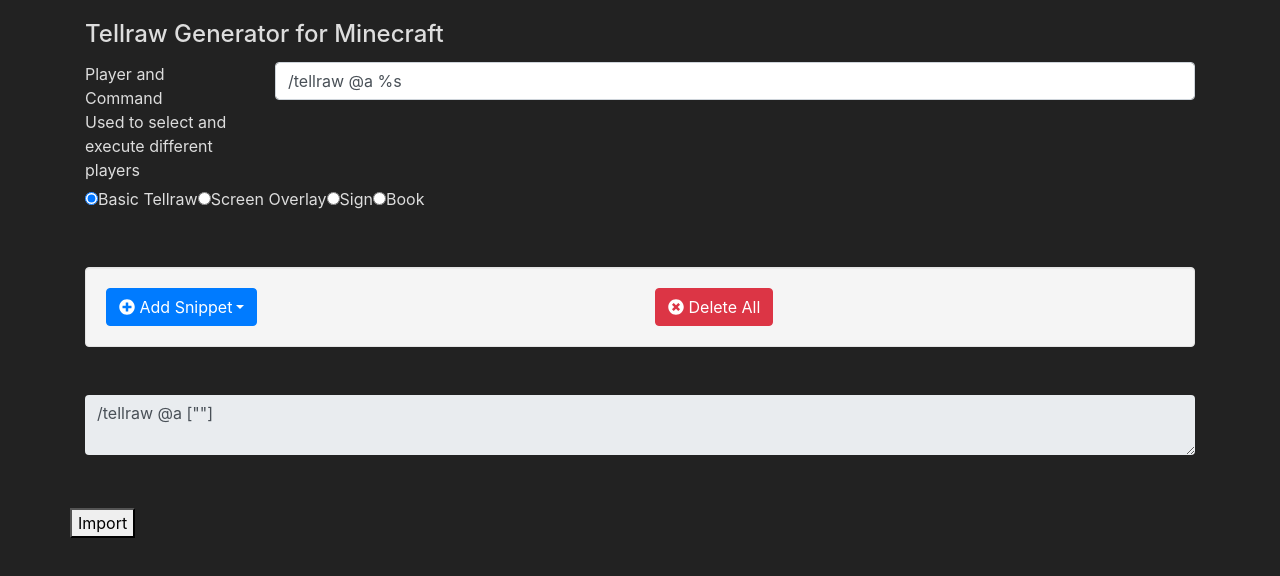
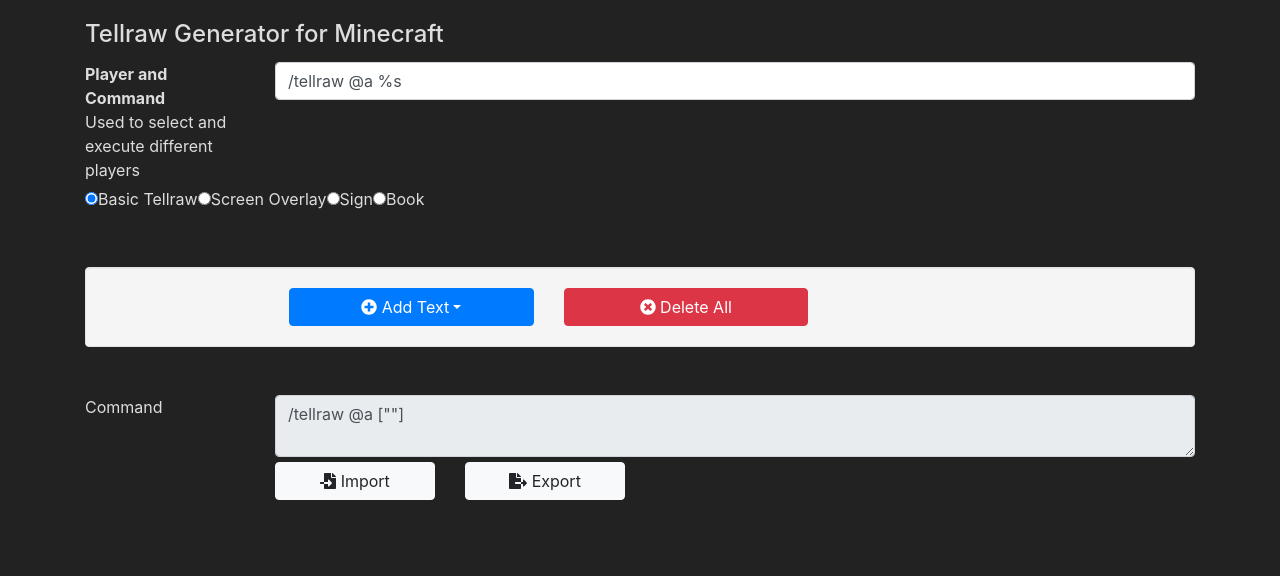
Before and after one commit to ezfe/tellraw, a React app: page / in a window 1280 px wide. Shown: the top 576 px of the page. Built offline with nearby package versions, Linux system fonts and the light colour scheme.

Commit message:
Added import/export button

```diff
--- a/src/classes/Snippets/SnippetTypes/PagebreakSnippet.ts
+++ b/src/classes/Snippets/SnippetTypes/PagebreakSnippet.ts
@@ -2,6 +2,10 @@
 
 export class PagebreakSnippet extends Snippet {
   id: string
+
+  // This is to allow detection of this snippet
+  // since it has no identifiable traits when
+  // serialized
   isPagebreak: boolean = true
 
   constructor(id: string = null) {
--- a/src/components/InlineSnippetController/InlineScoreboardObjectiveSnippetController.tsx
+++ b/src/components/InlineSnippetController/InlineScoreboardObjectiveSnippetController.tsx
@@ -1,6 +1,6 @@
 import * as React from "react";
 import { ScoreboardObjectiveSnippet } from "../../classes/Snippets/SnippetTypes/ScoreboardObjectiveSnippet";
-import { InlineEditButton } from "../InlineEditButton";
+import { InlineEditButton } from "./InlineEditButton";
 import { InlineSnippetControllerProps } from "./InlineSnippetController";
 
 export interface InlineScoreboardObjectiveSnippetControllerProps {
--- a/src/components/InlineSnippetController/InlineSelectorSnippetController.tsx
+++ b/src/components/InlineSnippetController/InlineSelectorSnippetController.tsx
@@ -1,6 +1,6 @@
 import * as React from "react";
 import { SelectorSnippet } from "../../classes/Snippets/SnippetTypes/SelectorSnippet";
-import { InlineEditButton } from "../InlineEditButton";
+import { InlineEditButton } from "./InlineEditButton";
 import { InlineSnippetControllerProps } from "./InlineSnippetController";
 
 export interface InlineSelectorSnippetControllerProps {
--- a/src/components/InlineSnippetController/InlineSnippetController.tsx
+++ b/src/components/InlineSnippetController/InlineSnippetController.tsx
@@ -9,7 +9,7 @@
 import { InlineScoreboardObjectiveSnippetController } from "./InlineScoreboardObjectiveSnippetController";
 import { InlineSelectorSnippetController } from "./InlineSelectorSnippetController";
 import { InlineTextSnippetController } from "./InlineTextSnippetController";
-import { InlineEditButton, InlineEditButtonAction } from "../InlineEditButton";
+import { InlineEditButton, InlineEditButtonAction } from "./InlineEditButton";
 import { MinecraftColorWell } from "../MinecraftColorWell";
 import { PagebreakSnippet } from "../../classes/Snippets/SnippetTypes/PagebreakSnippet";
 import { FontAwesomeIcon } from "@fortawesome/react-fontawesome";
--- a/src/components/InlineSnippetController/InlineTextSnippetController.tsx
+++ b/src/components/InlineSnippetController/InlineTextSnippetController.tsx
@@ -1,6 +1,6 @@
 import * as React from "react";
 import { TextSnippet } from "../../classes/Snippets/SnippetTypes/TextSnippet";
-import { InlineEditButton } from "../InlineEditButton";
+import { InlineEditButton } from "./InlineEditButton";
 import { InlineSnippetControllerProps } from "./InlineSnippetController";
 
 export interface InlineTextSnippetControllerProps {
--- a/src/components/SnippetCollection.tsx
+++ b/src/components/SnippetCollection.tsx
@@ -157,16 +157,16 @@
         }
 
         <div className="row">
-          <div className="col">
+          <div className="col-sm-3 offset-sm-2">
             <div className="dropdown">
-              <button className="btn btn-primary dropdown-toggle"
+              <button className="btn btn-primary btn-block dropdown-toggle"
                       type="button"
                       id="add-snippet-dropdown-button"
                       data-toggle="dropdown"
                       aria-haspopup="true"
                       aria-expanded="false">
 
-                <FontAwesomeIcon icon="plus-circle" /> Add Snippet
+                <FontAwesomeIcon icon="plus-circle" /> Add Text
               </button>
               <div className="dropdown-menu" aria-labelledby="add-snippet-dropdown-button">
                 <button className="dropdown-item" onClick={() => { this.startEditing(new TextSnippet(null)) }}>Text</button>
@@ -182,8 +182,8 @@
               </div>
             </div>
           </div>
-          <div className="col">
-            <button className="btn btn-danger"
+          <div className="col-sm-3">
+            <button className="btn btn-danger btn-block"
                     onClick={this.clearAllSnippets}>
               <FontAwesomeIcon icon="times-circle" /> Delete All
             </button>
--- a/src/components/Tellraw.tsx
+++ b/src/components/Tellraw.tsx
@@ -6,6 +6,7 @@
 import { SnippetCollection } from "./SnippetCollection";
 import { CommandType } from "../data/templates";
 import { loadState } from "../helpers/persistence";
+import { FontAwesomeIcon } from "@fortawesome/react-fontawesome";
 
 export interface TellrawProps {
 
@@ -47,6 +48,9 @@
     this.updateCustomCommand = this.updateCustomCommand.bind(this)
     this.updateCommandType = this.updateCommandType.bind(this)
 
+    this.importCommand = this.importCommand.bind(this)
+    this.exportCommand = this.exportCommand.bind(this)
+
     this.outputFieldRef = React.createRef();
   }
 
@@ -82,6 +86,18 @@
     this.recompile(null, null, type)
   }
 
+  importCommand() {
+    const string = prompt("Enter exported string!")
+    const obj = JSON.parse(string)
+    // Temporary
+    localStorage.setItem("jobject", JSON.stringify(obj["jobject"]));
+    location.reload();
+  }
+
+  exportCommand() {
+
+  }
+
   render() {
     return (
       <div className="container">
@@ -92,9 +108,9 @@
         </div>
         <div className="row margin-below">
           <div className="col-2">
-            <span lang="player.header">Player and Command</span>
+            <span style={{ fontWeight: "bold" }}>Player and Command</span>
             <br />
-            <span lang="player.description">Used to select and execute different players</span>
+            <span>Used to select and execute different players</span>
           </div>
           <div className="col">
             <input value={this.state.command}
@@ -103,24 +119,27 @@
                    className="form-control" />
           </div>
         </div>
-        <CommandTemplatesController commandType={this.state.commandType} updateCommandType={this.updateCommandType} />
+        <CommandTemplatesController commandType={this.state.commandType}
+                                    updateCommandType={this.updateCommandType} />
+
         <br />
         <br />
 
         <SnippetCollection commandType={this.state.commandType}
                            snippets={this.state.snippets}
-          updateSnippets={(snippets: Array<Snippet>) => { this.setState({snippets: snippets}); this.recompile(snippets) }} />
+                           updateSnippets={(snippets: Array<Snippet>) => {
+                             this.setState({snippets: snippets}); this.recompile(snippets)
+                           }} />
 
         <br />
         <br />
         <div className="row margin-below">
+          <div className="col-2">
+            <span style={{}}>Command</span>
+          </div>
           <div className="col">
             <textarea readOnly={true}
                       className="form-control"
-                    style={{
-                      borderStyle: "none",
-
-                    }}
                       onClick={() => {
                         this.outputFieldRef.current.select()
                       }}
@@ -128,15 +147,19 @@
                       value={this.state.compiled} />
           </div>
         </div>
-        <br />
-        <br />
-        <div className="row">
-          <button onClick={() => {
-            let string = prompt("Enter exported string!")
-            let obj = JSON.parse(string)
-            localStorage.setItem("jobject", JSON.stringify(obj["jobject"]));
-            location.reload();
-          }}>Import</button>
+        <div className="row margin-below">
+        <div className="col-sm-2 offset-sm-2">
+            <button className="btn btn-light btn-block"
+                    onClick={this.importCommand}>
+              <FontAwesomeIcon icon="file-import" /> Import
+            </button>
+          </div>
+          <div className="col-sm-2">
+            <button className="btn btn-light btn-block"
+                    onClick={this.exportCommand}>
+              <FontAwesomeIcon icon="file-export" /> Export
+            </button>
+          </div>
         </div>
       </div>
     )
--- a/src/helpers/copy_snippet.ts
+++ b/src/helpers/copy_snippet.ts
@@ -4,9 +4,12 @@
 import { SelectorSnippet } from "../classes/Snippets/SnippetTypes/SelectorSnippet";
 import { Snippet } from "../classes/Snippets/SnippetTypes/Snippet";
 import { TextSnippet } from "../classes/Snippets/SnippetTypes/TextSnippet";
+import { PagebreakSnippet } from "../classes/Snippets/SnippetTypes/PagebreakSnippet";
 
 export function duplicate_snippet(snippet: Snippet) {
   if (snippet instanceof LinebreakSnippet) {
+    return snippet.copy()
+  } else if (snippet instanceof PagebreakSnippet) {
     return snippet.copy()
   } else if (snippet instanceof TextSnippet) {
     return snippet.copy()
```
Also changed, not shown: src/index.tsx (+6 -2 lines), src/components/InlineSnippetController/InlineEditButton.tsx (renamed from src/components/InlineEditButton.tsx). Lines whose indentation alone changed are shown as unchanged.
